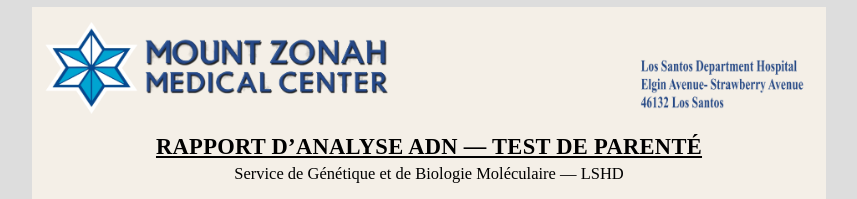
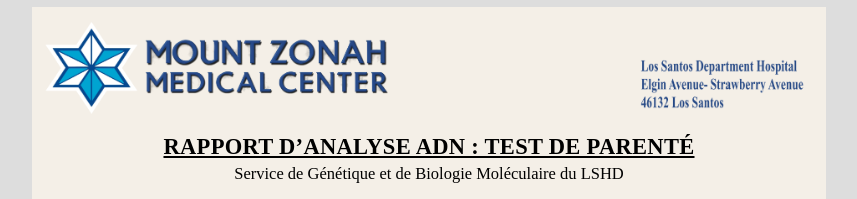
Before and after one commit to ptisucre14/doc-lshd-lsc, a plain HTML site: page TEST DE PARENTÉ.html in a window 1280 px wide. Shown: the part 800-999 px from the top of the page, without its empty margins (211-1068 px from the left). Drawn offline with nearby package versions, Linux system fonts and the light colour scheme.

```diff
--- a/TEST DE PARENTÉ.html
+++ b/TEST DE PARENTÉ.html
@@ -407,8 +407,8 @@ DOCUMENT FINAL
 
     <!-- HAUT & CORPS DU RAPPORT ADN -->
     <div>
-      <h1>RAPPORT D’ANALYSE ADN — TEST DE PARENTÉ</h1>
-      <div class="subtitle">Service de Génétique et de Biologie Moléculaire — LSHD</div>
+      <h1>RAPPORT D’ANALYSE ADN : TEST DE PARENTÉ</h1>
+      <div class="subtitle">Service de Génétique et de Biologie Moléculaire du LSHD</div>
 
       <!-- ENCADRE DATE & SUJETS -->
       <table class="info-table">
@@ -529,7 +529,7 @@ function generate() {
   let nom = document.getElementById("nomSignataire").value;
 
   // 2. Injection des informations générales
-  document.getElementById("doc_date_heure").innerText = heure ? (date + " — " + heure) : date;
+  document.getElementById("doc_date_heure").innerText = heure ? (date + "à" + heure) : date;
   document.getElementById("doc_prelevement").innerText = prelevement;
 
   document.getElementById("doc_sujetA_nom").innerText = sujetA_nom;
```
